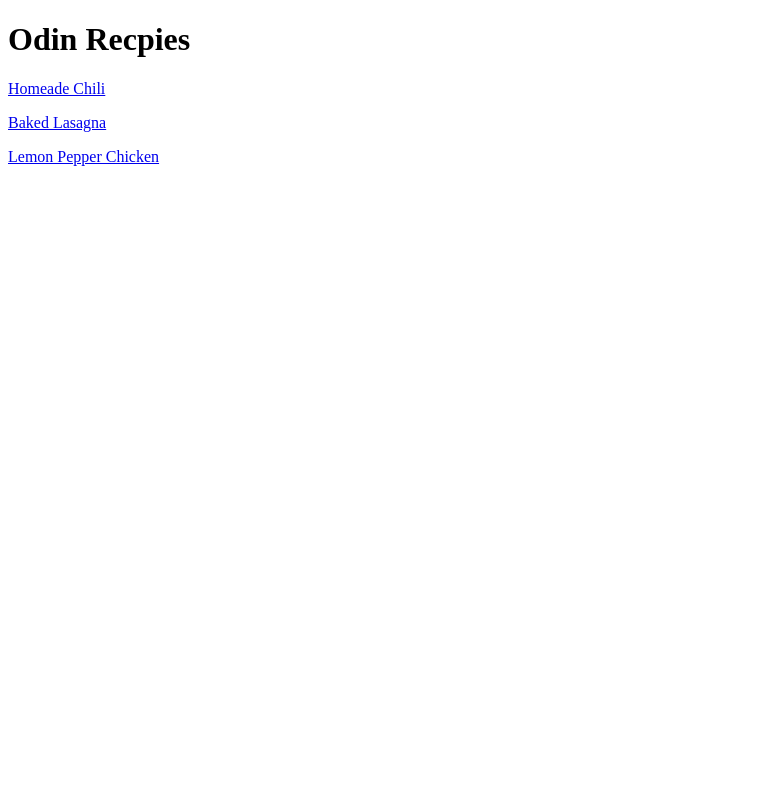
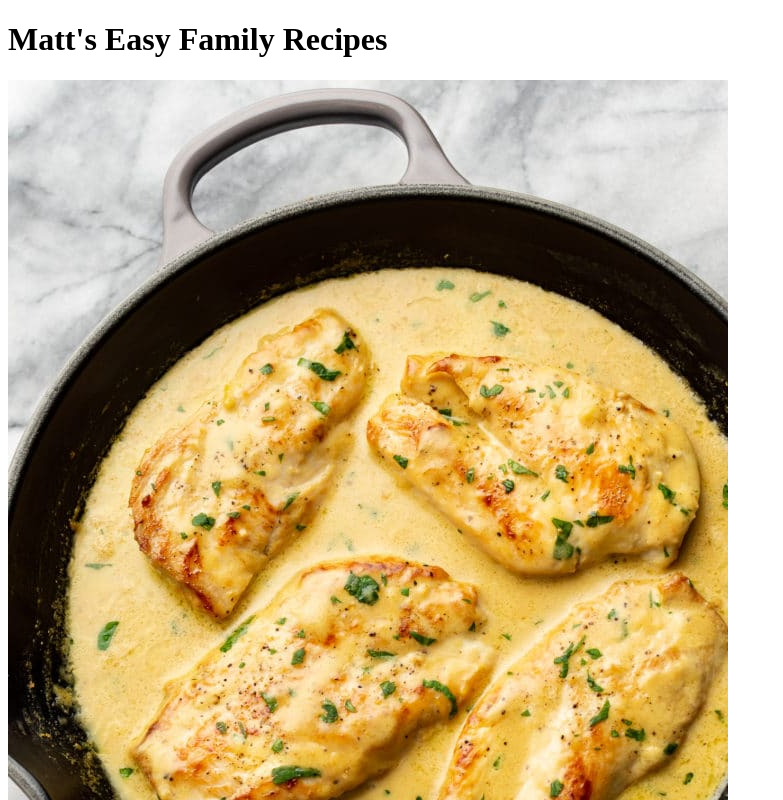
Before and after one commit to Sythedum/odin-recipes, a plain HTML site: page index.html in a window 1280 px wide. Shown: the top 800 px of the page, without its empty margins (0-783 px from the left). Drawn offline with Linux system fonts and the light colour scheme.

Commit message:
Add kitchen image to index

```diff
--- a/index.html
+++ b/index.html
@@ -4,10 +4,11 @@
     <meta charset="UTF-8">
     <meta http-equiv="X-UA-Compatible" content="IE=edge">
     <meta name="viewport" content="width=device-width, initial-scale=1.0">
-    <title>Document</title>
+    <title>Matt's Easy Family Recipes</title>
 </head>
 <body>
-    <h1>Odin Recpies</h1>
+    <h1>Matt's Easy Family Recipes</h1>
+    <img src="./images/lemon_pepper_chicken.jpg" alt="Warm Cozy Kitchen">
     <a href="./recipes/chili.html">Homeade Chili</a>
     <p></p>
     <a href="./recipes/lasagna.html">Baked Lasagna</a>
```
Also changed, not shown: images/Kitchen.jpg (added), images/lemon_pepper_chicken.jpg (added).
